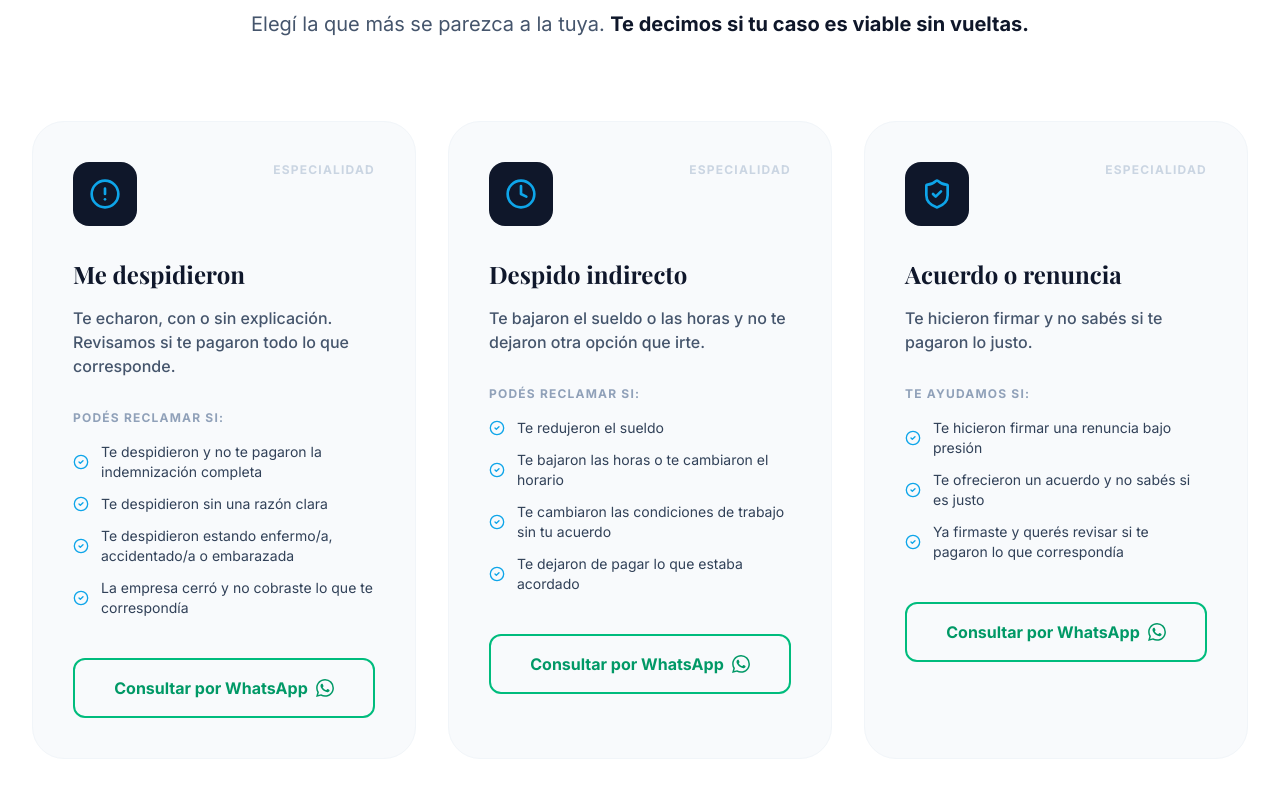
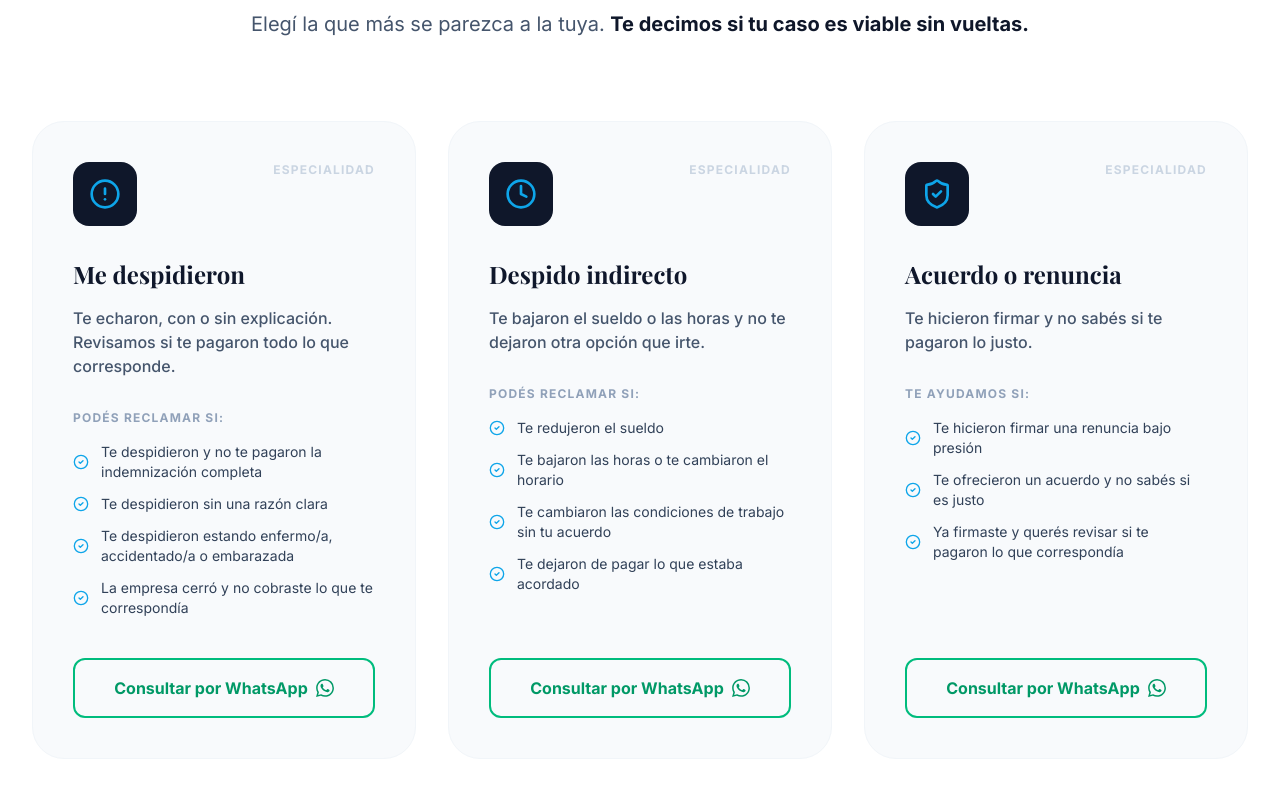
Before and after one commit to bmassa-byte/despedidouyFinal, a React (Vite) app: page / in a window 1280 px wide. Shown: the part 940-1740 px from the top of the page. Built offline with nearby package versions, Linux system fonts and the light colour scheme; a web font is replaced by a local one.

Commit message:
Servicios: botones de WhatsApp alineados al pie de las tarjetas
Co-Authored-By: Claude Sonnet 5.5 <noreply@anthropic.com>
Claude-Session: https://claude.ai/code/session_01MugxTVtYCmt3gfKqgHVHCJ

```diff
--- a/src/App.tsx
+++ b/src/App.tsx
@@ -563,7 +563,7 @@ const Services = () => {
             <motion.div
               key={i}
               whileHover={{ y: -5 }}
-              className="p-10 rounded-[32px] border border-slate-100 bg-slate-50 hover:bg-white hover:shadow-2xl transition-all group"
+              className="flex flex-col p-10 rounded-[32px] border border-slate-100 bg-slate-50 hover:bg-white hover:shadow-2xl transition-all group"
             >
               <div className="flex items-start justify-between mb-8">
                 <div className="p-4 bg-primary rounded-2xl">
@@ -592,7 +592,7 @@ const Services = () => {
   e.preventDefault();
   openWhatsApp(s.whatsappText);
 }}
-                className="w-full py-4 rounded-xl border-2 border-emerald-500 text-emerald-600 font-bold hover:bg-emerald-500 hover:text-white transition-all flex items-center justify-center gap-2"
+                className="mt-auto w-full py-4 rounded-xl border-2 border-emerald-500 text-emerald-600 font-bold hover:bg-emerald-500 hover:text-white transition-all flex items-center justify-center gap-2"
               >
                 Consultar por WhatsApp
                 <WhatsAppIcon size={18} />
```
